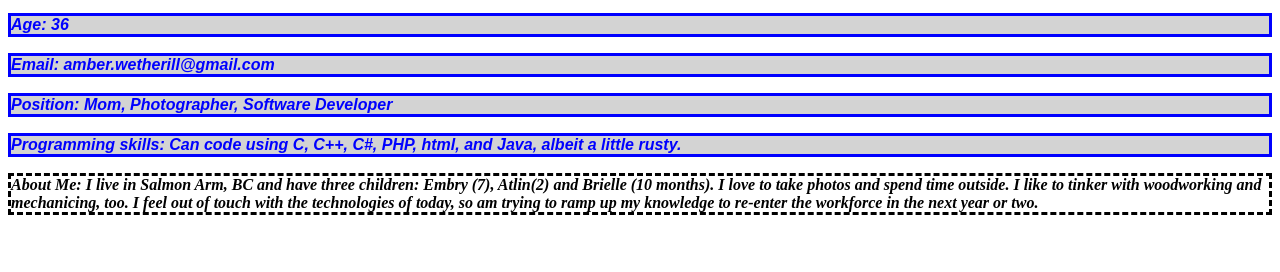
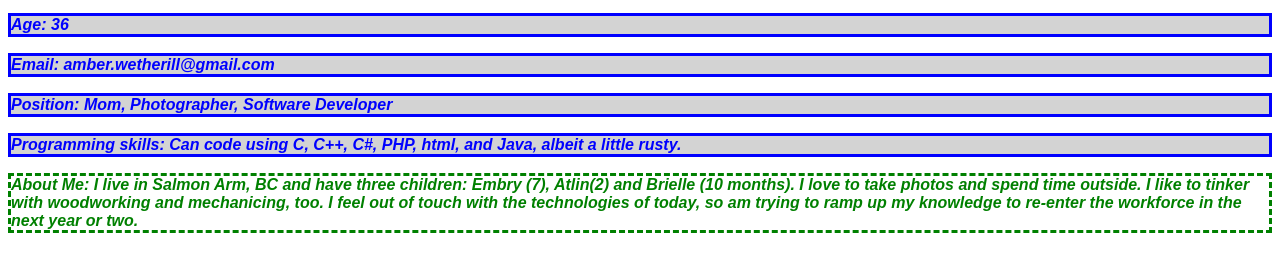
Before and after one commit to amberelizabeth/personal_website, a plain HTML site: page index.html in a window 1280 px wide. Shown: the part 502-774 px from the top of the page. Drawn offline with Linux system fonts and the light colour scheme.

Commit message:
fixed the css from assignment to make it work

```diff
--- a/style.css
+++ b/style.css
@@ -15,9 +15,9 @@
 }
 
 #about-me p{
-    color: light-green;
+    color: green;
     font-weight: bold;
-    font-family: san serif;
+    font-family: sans-serif;
     font-style: italic;
     border-style: dashed;
 }
```
